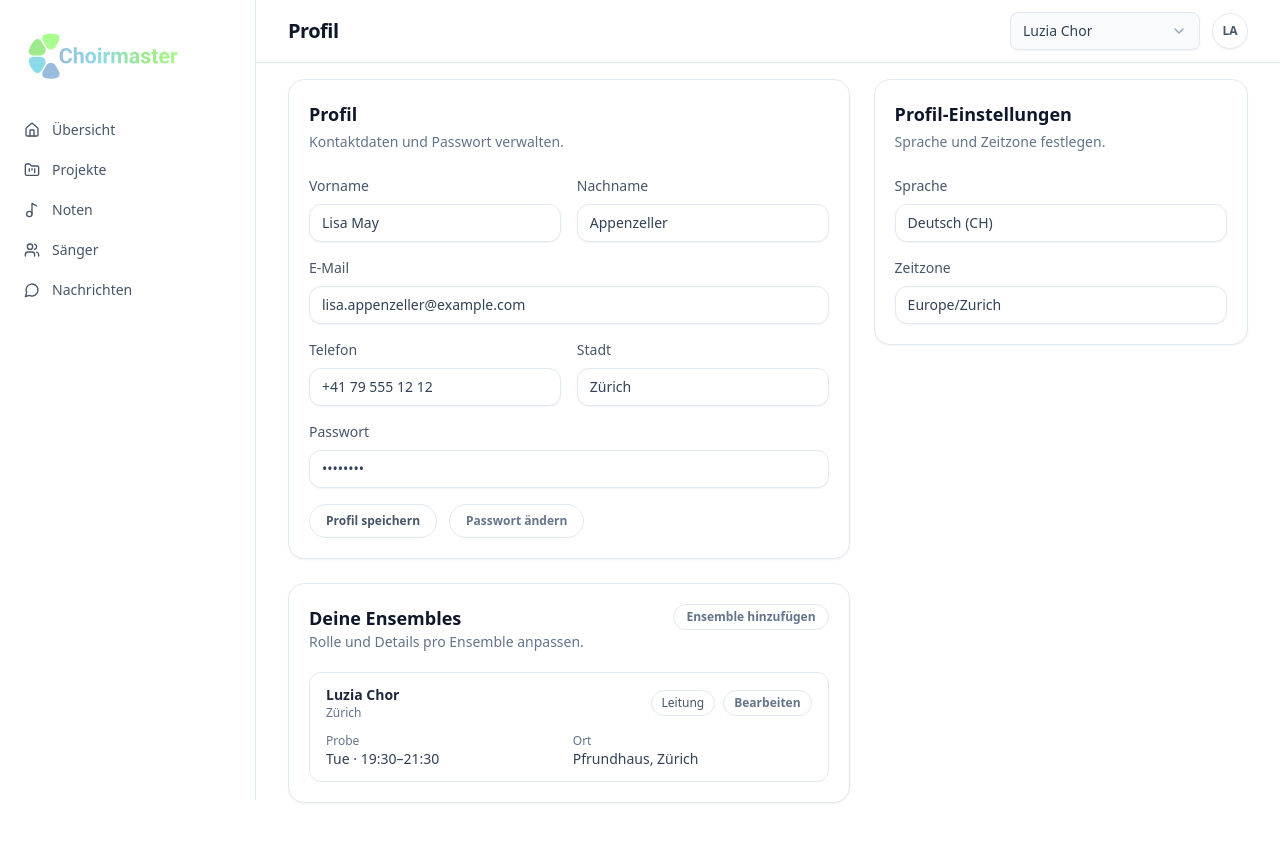
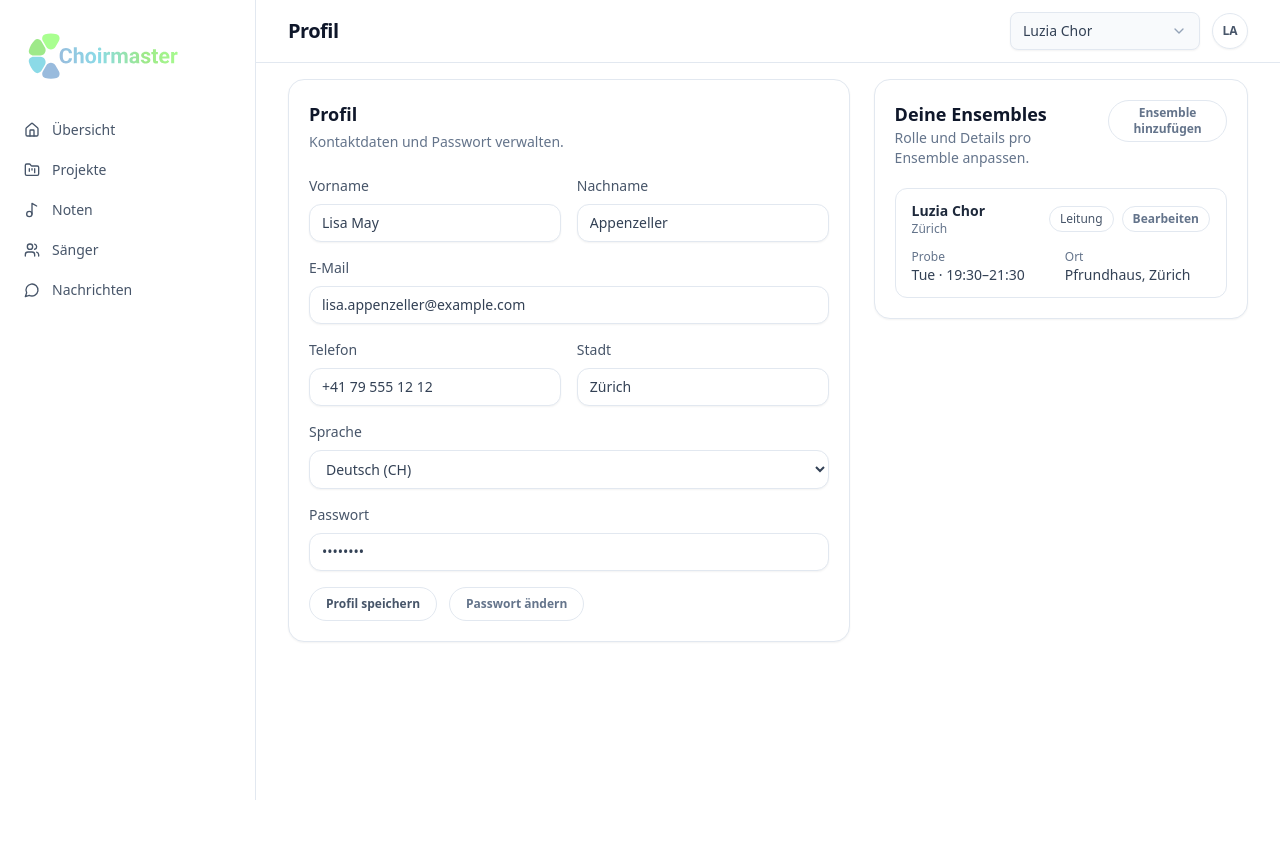
Before and after one commit to TechvibeVentures/Choirmaster, a Next.js app: page /admin-profile in a window 1280 px wide. After the commit the page ends 800 px from the top, so only its background shows below. Built offline with nearby package versions, Linux system fonts and the light colour scheme.

Commit message:
Reorder admin profile tiles and move language

```diff
--- a/app/(app)/admin-profile/page.tsx
+++ b/app/(app)/admin-profile/page.tsx
@@ -80,6 +80,14 @@ export default function ProfilePage() {
                 />
               </label>
               <label className="text-sm text-slate-600 sm:col-span-2">
+                {strings.profile.fields.language}
+                <select className={inputStyles} defaultValue={adminProfile.language}>
+                  <option value="Deutsch (CH)">Deutsch (CH)</option>
+                  <option value="Deutsch (DE)">Deutsch (DE)</option>
+                  <option value="English">English</option>
+                </select>
+              </label>
+              <label className="text-sm text-slate-600 sm:col-span-2">
                 {strings.profile.fields.password}
                 <input
                   className={`${inputStyles} bg-slate-50 text-slate-500`}
@@ -104,7 +112,9 @@ export default function ProfilePage() {
               </div>
             </form>
           </Card>
+        </div>
 
+        <div className="flex flex-col gap-6">
           <Card>
             <div className="flex items-start justify-between gap-4">
               <div>
@@ -167,37 +177,6 @@ export default function ProfilePage() {
             </div>
           </Card>
         </div>
-
-        <div className="flex flex-col gap-6">
-          <Card>
-            <div className="flex flex-col gap-1">
-              <h3 className="text-lg font-semibold text-slate-900">
-                {strings.profile.settingsTitle}
-              </h3>
-              <p className="text-sm text-slate-500">
-                {strings.profile.settingsSubtitle}
-              </p>
-            </div>
-            <div className="mt-6 grid gap-4">
-              <label className="text-sm text-slate-600">
-                {strings.profile.fields.language}
-                <input
-                  className={inputStyles}
-                  defaultValue={adminProfile.language}
-                  type="text"
-                />
-              </label>
-              <label className="text-sm text-slate-600">
-                {strings.profile.fields.timezone}
-                <input
-                  className={inputStyles}
-                  defaultValue={adminProfile.timezone}
-                  type="text"
-                />
-              </label>
-            </div>
-          </Card>
-        </div>
       </div>
     </div>
   );
```
